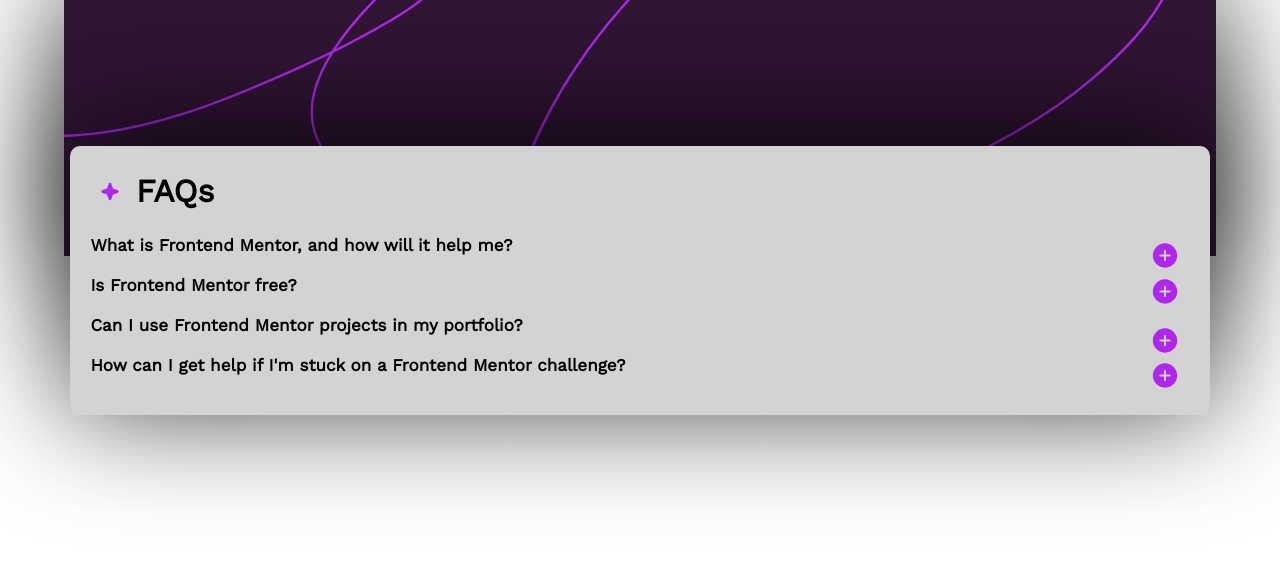
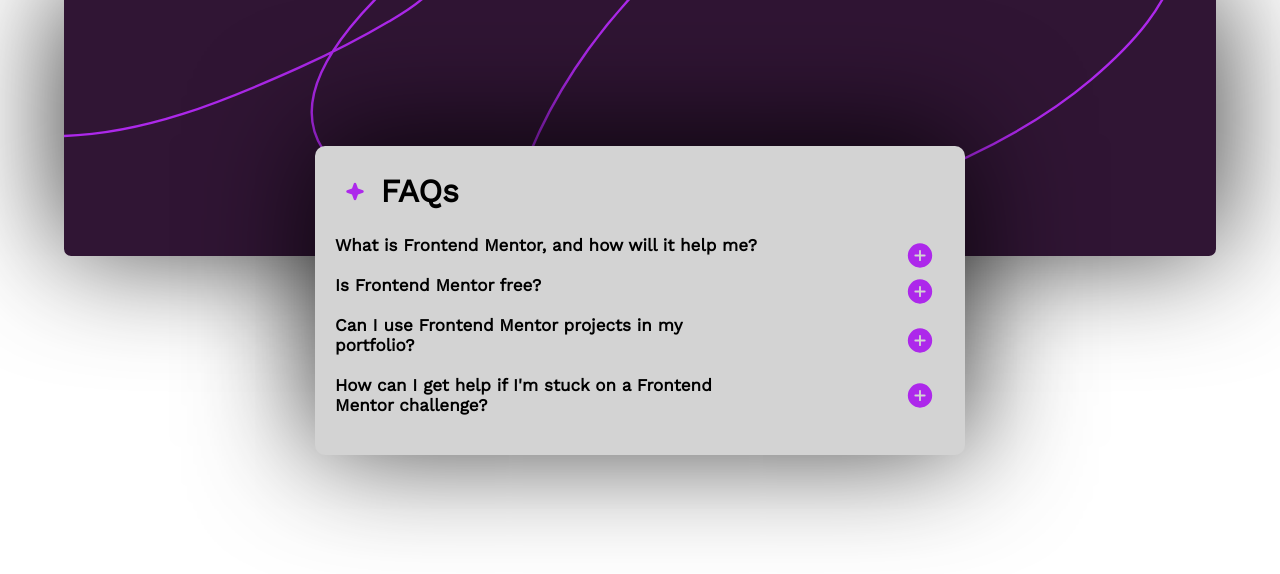
Before and after one commit to Ayoub9913/FAQ-Accordion, a plain HTML site: page index.html in a window 1280 px wide. Drawn offline with Linux system fonts and the light colour scheme.

Commit message:
fixed purple background media queries

```diff
--- a/style.css
+++ b/style.css
@@ -173,6 +173,7 @@
         height:100%;
         margin: 0px auto;
         box-shadow: 0px -10px 120px 2px rgba(0,0,0,.8);
+        border-radius: 0px 0px 7px 7px;
     }
     .purplebackground{
         display: none;
@@ -183,13 +184,13 @@
     }
     .whitebackground{
         box-shadow: 0px -10px 120px 2px rgba(0,0,0,.8);
-
+        max-width: 650px;
     }
 
 }
 
 
-@media screen and (max-width:500px)
+@media screen and (max-width:450px)
 {
     .purplebackground{
         display: block;
```
